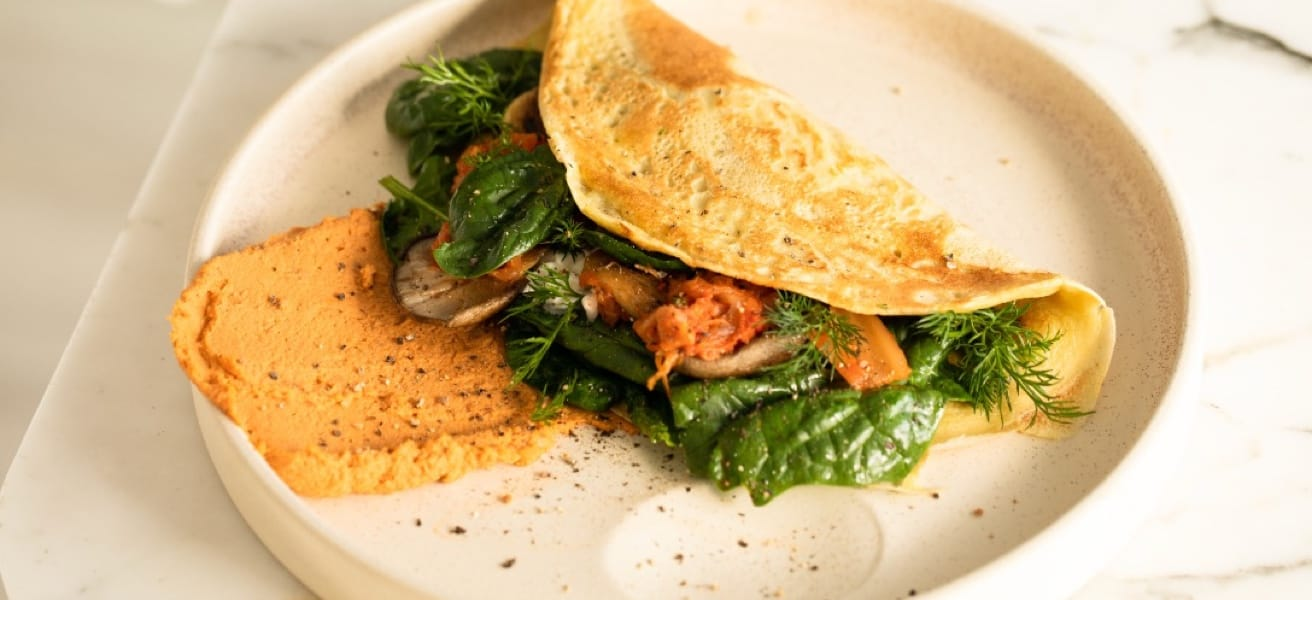
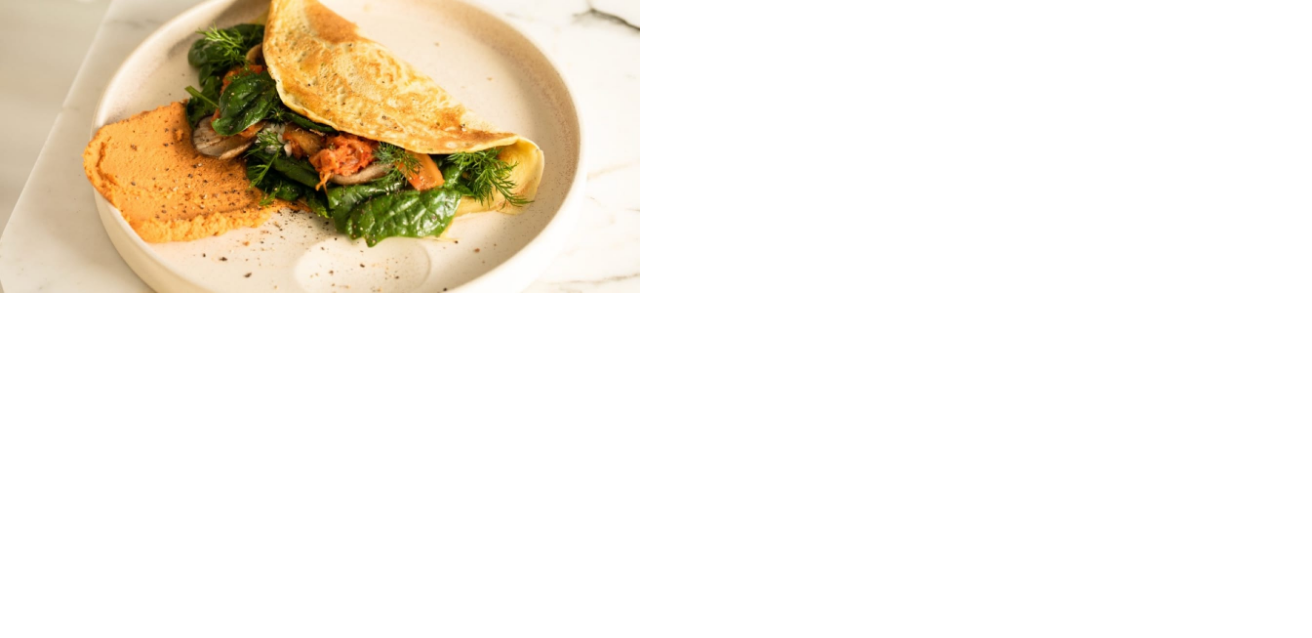
Before and after one commit to tamjidaWeb/recipe-page, a plain HTML site: page index.html in a window 1280 px wide. Shown: the whole page, 1312 px wide, since content can reach past the window. Drawn offline with Linux system fonts and the light colour scheme.

Commit message:
commited

```diff
--- a/index.html
+++ b/index.html
@@ -8,7 +8,7 @@
 </head>
 <body>
     <section>
-        <div>
+        <div class="image">
             <img src="images/image-omelette.jpeg" alt="">
         </div>
     </section>
--- a/style.css
+++ b/style.css
@@ -3,3 +3,6 @@
     padding: 0;
     box-sizing: border-box;
 }
+.image img{
+    width: 50%;
+}
```
